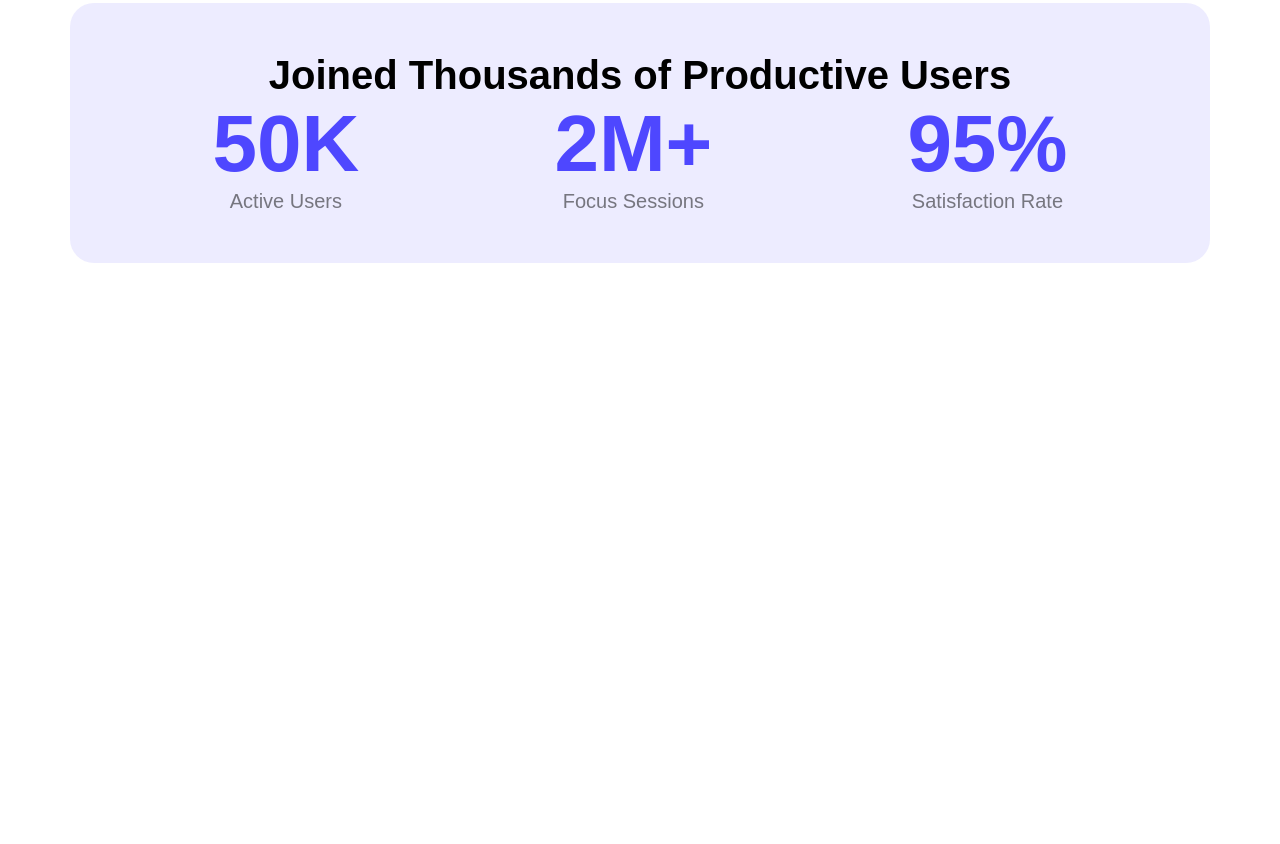
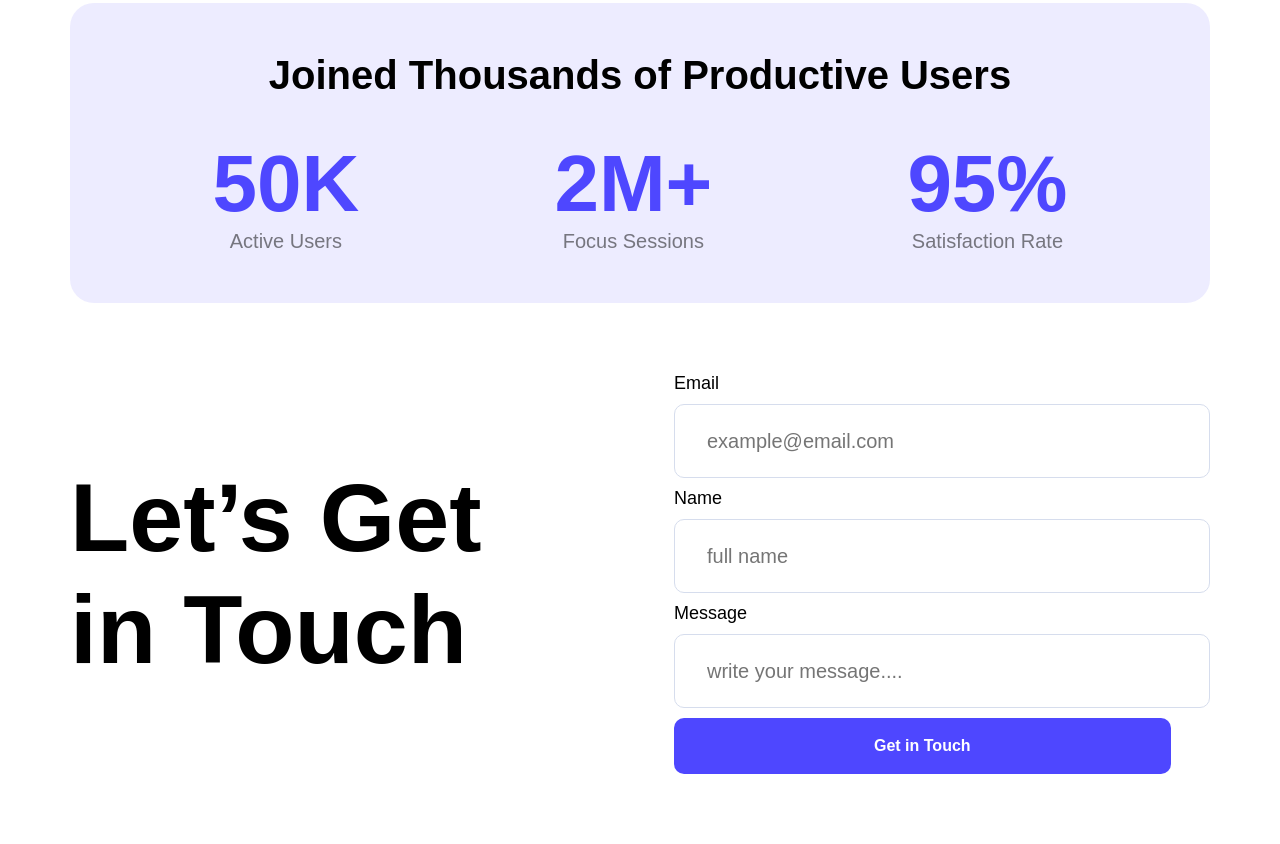
Before and after one commit to TanvirulAbrar/B12A01-my-assingment, a plain HTML site: page index.html in a window 1280 px wide. Shown: the part 1262-2106 px from the top of the page. Before the commit the page ends 1525 px from the top, so only its background shows below. Drawn offline with Linux system fonts and the light colour scheme.

Commit message:
adding inputsec

```diff
--- a/index.html
+++ b/index.html
@@ -47,6 +47,21 @@
         </div>
         </div>
      </section>
+<!-- Let’s Get In Touch -->
+    <section class="get-touch">
+        <h1 class="g-title">Let’s Get in Touch</h1>
+        <div class="g-inputs">
+            <label class="input-lev">Email</label>
+            <input type="email" placeholder="example@email.com" class="g-input">
 
+            <label class="input-lev">Name</label>
+            <input type="text" placeholder="full name" class="g-input">
+
+            <label class="input-lev">Message</label>
+            <input type="text" placeholder="write your message...." class="g-input">
+
+            <button class="bb">Get in Touch</button>
+        </div>
+    </section>
 </body>
 </html>
--- a/style/style.css
+++ b/style/style.css
@@ -91,6 +91,7 @@ border-radius: 48px;
 .Centered-title{
     font-size: 40px;
     font-weight: bold;
+    margin-bottom: 40px;
 }
 .p-title1{
     font-size: 80px;
@@ -102,3 +103,46 @@ border-radius: 48px;
     font-weight: 400;
     color: rgba(0, 0, 0, 0.5);
 }
+.get-touch{
+    display: flex;
+    justify-content: space-between;
+    gap: 115px;
+    max-width: 1140px;
+    margin: 0 auto;
+    align-items: center;
+    padding-top: 70px;
+    padding-bottom: 70px;
+}
+.g-inputs{
+    display: block;
+}
+.g-input{
+    display: block;
+    width: 500px;
+    height: 70px;
+    border: 1px solid #D6DDED;
+    border-radius: 10px;
+    padding-left: 32px;
+    font-size: 20px;
+    margin-bottom: 10px;
+    margin-top: 10px;
+}
+
+.g-title{
+    font-size: 97px;
+    font-weight: bold;
+    /* color: #4E47FF; */
+}
+.input-lev{
+    font-size: 18px;
+    /* color: #4E47FF; */
+}
+.bb{
+    font-size: 16px;
+    font-weight: bold;
+    color: white;
+    background-color: #4E47FF;
+    padding: 19px 200px;
+    border: none;
+    border-radius: 10px;
+}
```
